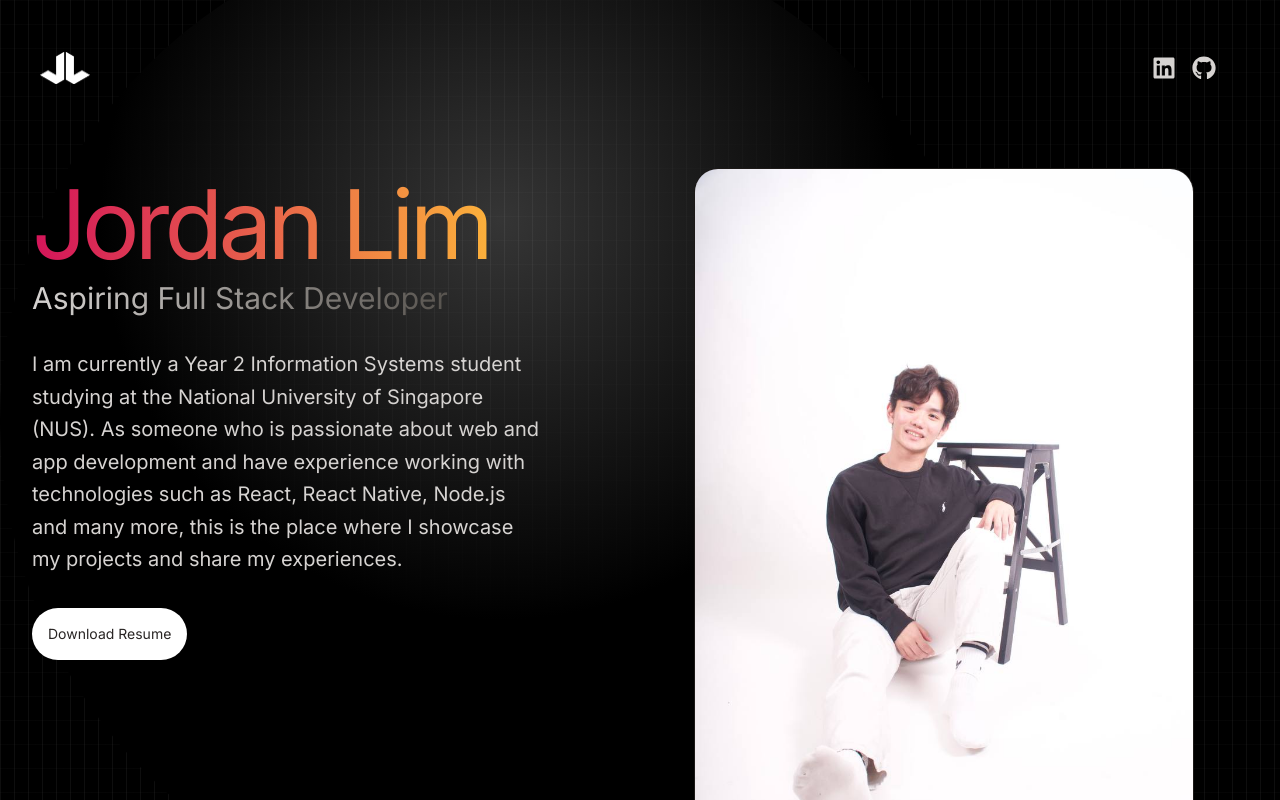
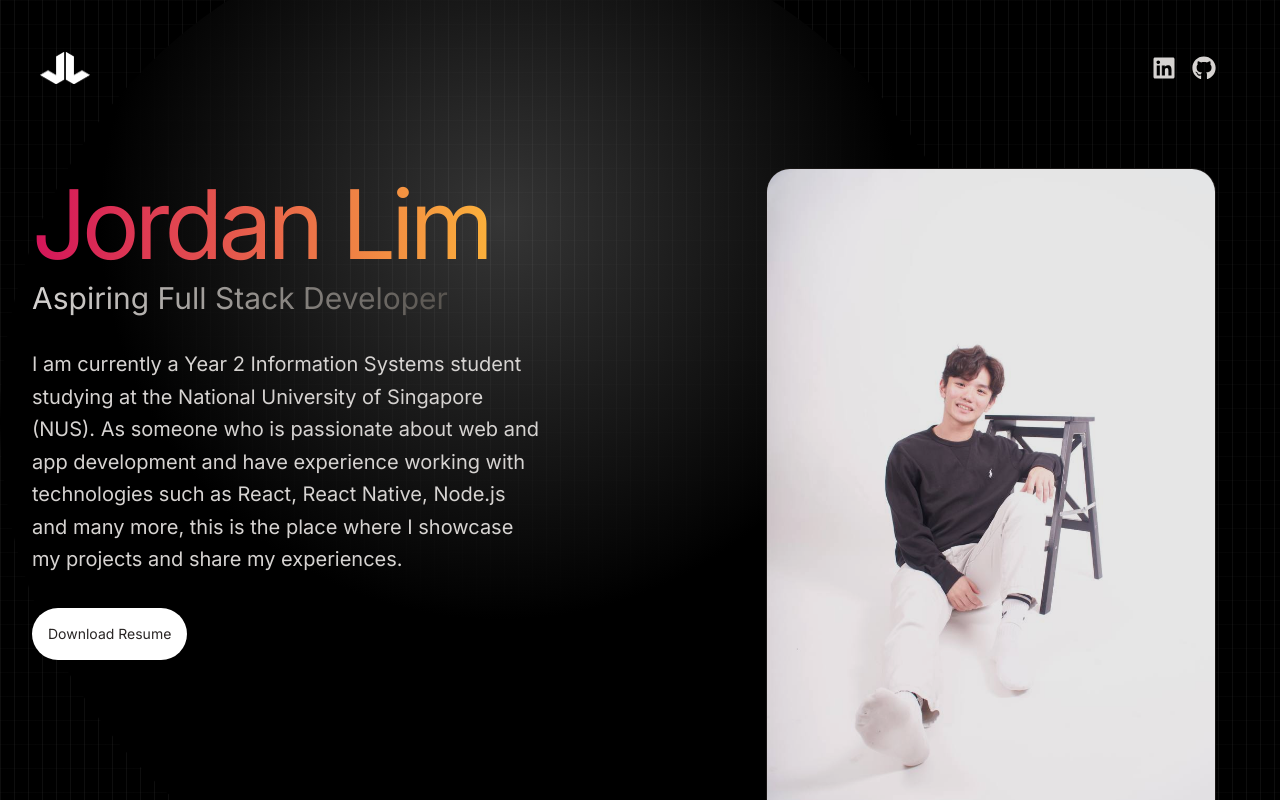
Before and after one commit to jorized/jordanlimzr-portfolio, a React (Vite) app: page / in a window 1280 px wide. Shown: the top 800 px of the page. Built offline with nearby package versions, Linux system fonts and the light colour scheme.

Commit message:
ui changes

```diff
--- a/src/components/Contact.jsx
+++ b/src/components/Contact.jsx
@@ -5,13 +5,13 @@ import emailjs from '@emailjs/browser';
 
 const Contact = () => {
   const form = useRef();
-  const [loading, setLoading] = useState(false); // Manage loading state
-  const [showToast, setShowToast] = useState(false); // Manage toast visibility
+  const [loading, setLoading] = useState(false);
+  const [showToast, setShowToast] = useState(false);
 
   const sendEmail = (e) => {
     e.preventDefault();
-    setLoading(true); // Set loading to true when the form is submitted
-    setShowToast(false); // Hide toast message on new submission
+    setLoading(true);
+    setShowToast(false);
 
     emailjs
       .sendForm("service_y0kg9x6", "template_nririrk", form.current, {
@@ -19,12 +19,12 @@ const Contact = () => {
       })
       .then(
         () => {
-          setLoading(false); // Set loading to false on success
-          setShowToast(true); // Show toast message on success
-          setTimeout(() => setShowToast(false), 3000); // Hide toast after 3 seconds
+          setLoading(false);
+          setShowToast(true);
+          setTimeout(() => setShowToast(false), 3000);
         },
         (error) => {
-          setLoading(false); // Set loading to false on failure
+          setLoading(false);
           console.log('FAILED...', error.text);
         }
       );
@@ -81,10 +81,9 @@ const Contact = () => {
         </motion.form>
 
         {/* Custom toast message */}
-{/* Custom toast message */}
         <AnimatePresence>
           {showToast && (
-    <div className="fixed bottom-4 left-1/2 transform -translate-x-1/2 z-50"> {/* Updated styles */}
+            <div className="fixed bottom-4 left-1/2 transform -translate-x-1/2 z-50">
               <motion.div
                 id="toast-simple"
                 className="flex items-center w-full max-w-xs p-4 space-x-4 rtl:space-x-reverse text-gray-500 bg-white divide-x rtl:divide-x-reverse divide-gray-200 rounded-lg shadow dark:text-gray-400 dark:divide-gray-700 dark:bg-gray-800"
@@ -103,11 +102,6 @@ const Contact = () => {
           )}
         </AnimatePresence>
 
-
-
-
-        {/* Loading indicator */}
-        {loading}
       </div>
     </div>
   );
--- a/src/components/Hero.jsx
+++ b/src/components/Hero.jsx
@@ -24,13 +24,13 @@ const Hero = () => {
     <div className="pb-4 lg:mb-36">
         <div className="flex flex-wrap lg:flex-row-reverse">
             <div className="w-full lg:w-1/2">
-                <div className="flex justify-center lg:p-8">
+                <div className="flex justify-center lg:justify-end lg:p-8">
                     <motion.img
                         src={profilePic}
                         alt="Jordan Lim"
-                        className="border border-stone-900 rounded-3xl"
-                        width={500}
-                        height={500}
+                        className="border border-stone-900 rounded-3xl brightness-90"
+                        width={450}
+                        height={450}
                         initial={{ x: 100, opacity: 0 }}
                         animate={{ x: 0, opacity: 1}}
                         transition={{ duration: 0.5 }}
@@ -41,7 +41,7 @@ const Hero = () => {
             <div className="w-full lg:w-1/2">
                 <motion.div initial="hidden" animate="visible" variants={containerVariants} className="flex flex-col items-center lg:items-start mt-10">
                     <motion.h2 variants={childVariants} className="pb-2 text-4xl tracking-tighter lg:text-8xl bg-gradient-to-r from-[#D4145A] to-[#FBB03B] bg-clip-text text-transparent"> Jordan Lim</motion.h2>
-                    <motion.span variants={childVariants} className="bg-gradient-to-r from-stone-300 to-stone-600 bg-clip-text text-3xl tracking-light text-transparent">Aspiring Full Stack Developer </motion.span>
+                    <motion.span variants={childVariants} className="bg-gradient-to-r from-stone-300 to-stone-600 bg-clip-text text-3xl tracking-light text-transparent text-center">Aspiring Full Stack Developer </motion.span>
                     <motion.p variants={childVariants} className="my-2 max-w-lg py-6 text-xl leading-relaxed tracking-tigher">{HERO_CONTENT}</motion.p>
                     <motion.a
                         variants={childVariants}
```
Lines whose indentation alone changed are shown as unchanged.
